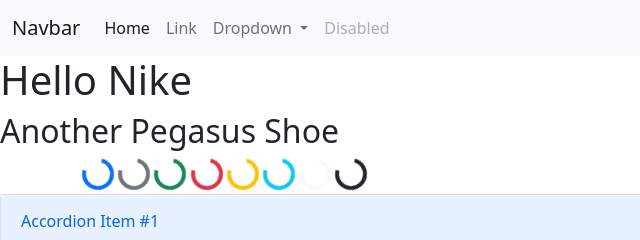
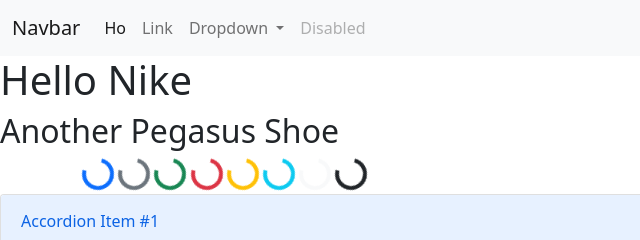
Before and after one commit to jhankarpHero/honda-crb, a plain HTML site: page index.html in a window 1280 px wide. Shown: the top 240 px of the page, 0-640 px from the left. Drawn offline with nearby package versions, Linux system fonts and the light colour scheme.

Commit message:
anotehr change

```diff
--- a/index.html
+++ b/index.html
@@ -24,7 +24,7 @@
                 <div class="collapse navbar-collapse" id="navbarSupportedContent">
                     <ul class="navbar-nav me-auto mb-2 mb-lg-0">
                         <li class="nav-item">
-                            <a class="nav-link active" aria-current="page" href="#">Home</a>
+                            <a class="nav-link active" aria-current="page" href="#">Ho</a>
                         </li>
                         <li class="nav-item">
                             <a class="nav-link" href="#">Link</a>
```
